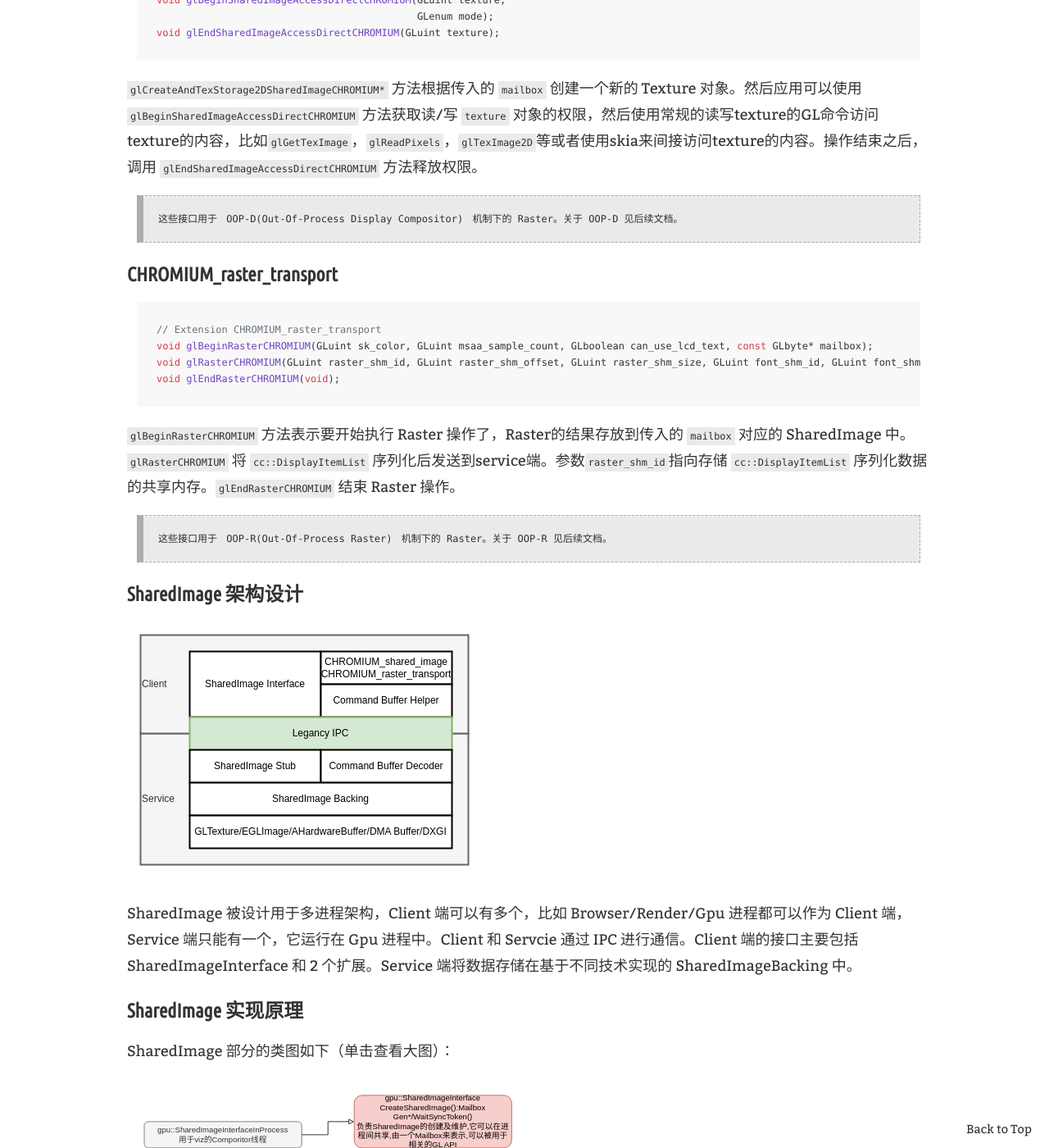
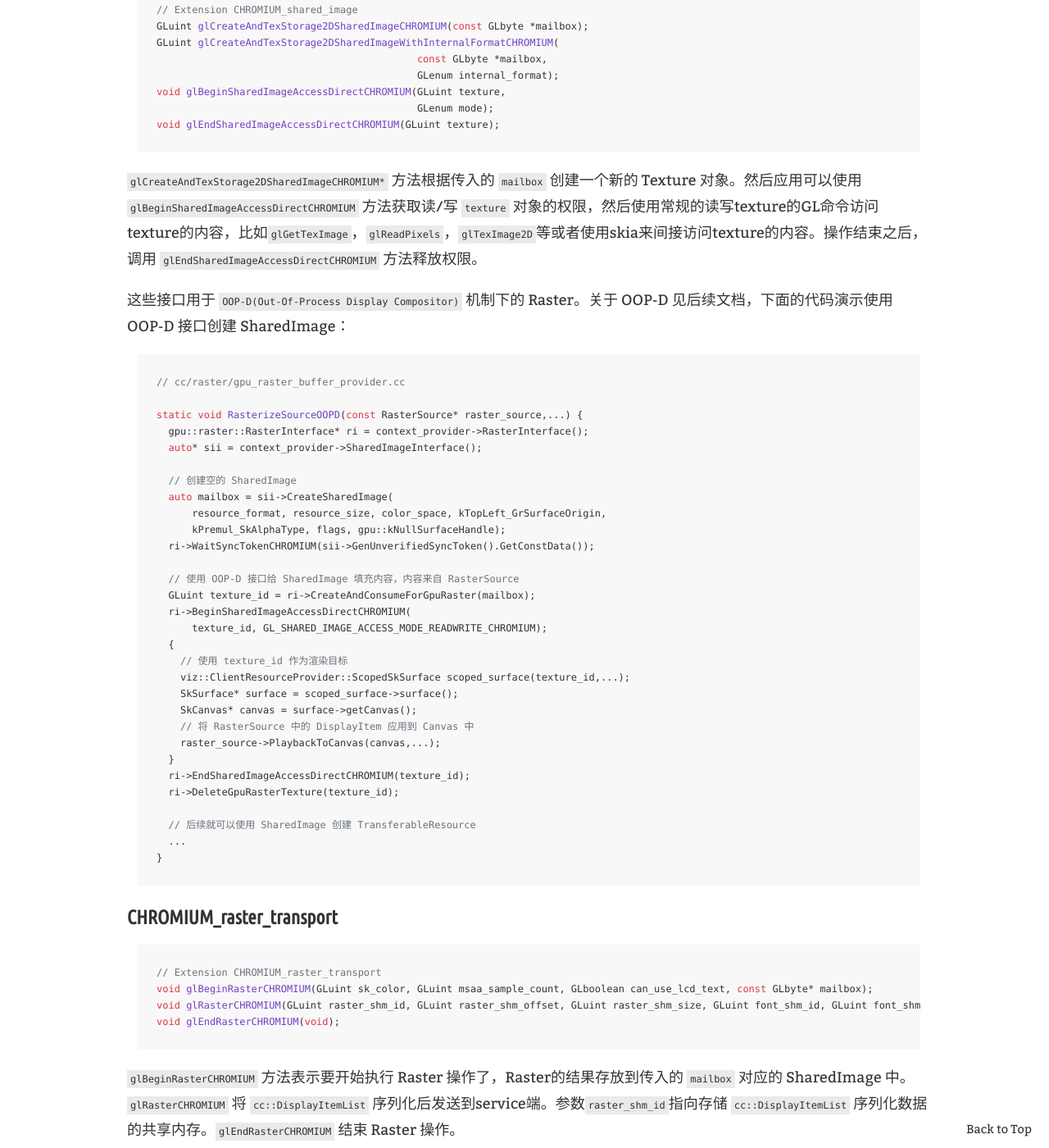
Before and after one commit to keyou/keyou.github.io, a Jekyll site: the page built from _posts/2020-06-22-chromium-gpu-image-share.md, in a window 1280 px wide and 1400 px high, scrolled down 3039 px. Shown: the whole window at 82% size. Built offline with Jekyll 4.4.1, drawn with Linux system fonts in a browser that asks for light colours; our own code applies the rules of GitHub Pages for plain Markdown files; comment, search, counter and statistics services are not loaded; some of the changed text lies outside the part shown.

````diff
--- a/_posts/2020-06-22-chromium-gpu-image-share.md
+++ b/_posts/2020-06-22-chromium-gpu-image-share.md
@@ -6,6 +6,10 @@
   - graphics
   - opengl
 ---
+
+> Update:
+>
+> - 2020.8.5: 添加使用 OOP-D 和 OOP-R 接口的代码示例。
 
 资源共享指的是在一个 Context 中的创建的 Texture 资源可以被其他 Context 所使用。一般来讲只有相同 `share group` Context 创建的 Texture 才可以被共享，而 Chromium 设计了一套允许不同 `share group` 并且跨进程的 Texture 共享机制。
 
@@ -99,7 +103,40 @@
 
 `glCreateAndTexStorage2DSharedImageCHROMIUM*` 方法根据传入的 `mailbox` 创建一个新的 Texture 对象。然后应用可以使用 `glBeginSharedImageAccessDirectCHROMIUM` 方法获取读/写 `texture` 对象的权限，然后使用常规的读写texture的GL命令访问texture的内容，比如`glGetTexImage`，`glReadPixels`，`glTexImage2D`等或者使用skia来间接访问texture的内容。操作结束之后，调用 `glEndSharedImageAccessDirectCHROMIUM` 方法释放权限。
 
-> 这些接口用于 `OOP-D(Out-Of-Process Display Compositor)` 机制下的 Raster。关于 OOP-D 见后续文档。
+这些接口用于 `OOP-D(Out-Of-Process Display Compositor)` 机制下的 Raster。关于 OOP-D 见后续文档，下面的代码演示使用 OOP-D 接口创建 SharedImage：
+
+```c++
+// cc/raster/gpu_raster_buffer_provider.cc
+
+static void RasterizeSourceOOPD(const RasterSource* raster_source,...) {
+  gpu::raster::RasterInterface* ri = context_provider->RasterInterface();
+  auto* sii = context_provider->SharedImageInterface();
+
+  // 创建空的 SharedImage
+  auto mailbox = sii->CreateSharedImage(
+      resource_format, resource_size, color_space, kTopLeft_GrSurfaceOrigin,
+      kPremul_SkAlphaType, flags, gpu::kNullSurfaceHandle);
+  ri->WaitSyncTokenCHROMIUM(sii->GenUnverifiedSyncToken().GetConstData());
+
+  // 使用 OOP-D 接口给 SharedImage 填充内容，内容来自 RasterSource
+  GLuint texture_id = ri->CreateAndConsumeForGpuRaster(mailbox);
+  ri->BeginSharedImageAccessDirectCHROMIUM(
+      texture_id, GL_SHARED_IMAGE_ACCESS_MODE_READWRITE_CHROMIUM);
+  {
+    // 使用 texture_id 作为渲染目标
+    viz::ClientResourceProvider::ScopedSkSurface scoped_surface(texture_id,...);
+    SkSurface* surface = scoped_surface->surface();
+    SkCanvas* canvas = surface->getCanvas();
+    // 将 RasterSource 中的 DisplayItem 应用到 Canvas 中
+    raster_source->PlaybackToCanvas(canvas,...);
+  }
+  ri->EndSharedImageAccessDirectCHROMIUM(texture_id);
+  ri->DeleteGpuRasterTexture(texture_id);
+
+  // 后续就可以使用 SharedImage 创建 TransferableResource
+  ...
+}
+```
 
 ### CHROMIUM_raster_transport
 
@@ -112,7 +149,35 @@
 
 `glBeginRasterCHROMIUM` 方法表示要开始执行 Raster 操作了，Raster的结果存放到传入的 `mailbox` 对应的 SharedImage 中。`glRasterCHROMIUM` 将 `cc::DisplayItemList` 序列化后发送到service端。参数`raster_shm_id`指向存储 `cc::DisplayItemList` 序列化数据的共享内存。`glEndRasterCHROMIUM` 结束 Raster 操作。
 
-> 这些接口用于 `OOP-R(Out-Of-Process Raster)` 机制下的 Raster。关于 OOP-R 见后续文档。
+这些接口用于 `OOP-R(Out-Of-Process Raster)` 机制下的 Raster。关于 OOP-R 见后续文档，
+下面的代码演示使用 OOP-R 接口创建 SharedImage：
+
+```c++
+// cc/raster/gpu_raster_buffer_provider.cc
+
+static void RasterizeSourceOOPR(const cc::RasterSource* raster_source,...) {
+  gpu::raster::RasterInterface* ri = context_provider_->RasterInterface();
+  auto* sii = context_provider->SharedImageInterface();
+
+  // 创建空的 SharedImage
+  auto mailbox = sii->CreateSharedImage(
+        resource_format, resource_size, color_space, kTopLeft_GrSurfaceOrigin,
+        kPremul_SkAlphaType, flags, gpu::kNullSurfaceHandle);
+  ri->WaitSyncTokenCHROMIUM(sii->GenUnverifiedSyncToken().GetConstData());
+
+  // 使用 OOP-R 接口给 SharedImage 填充内容，内容来自 RasterSource
+  ri->BeginRasterCHROMIUM(
+      raster_source->background_color(), playback_settings.msaa_sample_count,
+      playback_settings.use_lcd_text, color_space, mailbox.name);
+  // 注意这里直接将 DisplayItemList 传到 Service 端进行 Raster，
+  // 这是 OOP-R 和 OOP-D 的本质区别。
+  ri->RasterCHROMIUM(raster_source->GetDisplayItemList().get(),...);
+  ri->EndRasterCHROMIUM();
+
+  // 后续就可以使用 SharedImage 创建 TransferableResource
+  ...
+}
+```
 
 ### SharedImage 架构设计
 
````
Also changed, not shown: _posts/2020-07-29-how-viz-works.md (added, +230 -0 lines), _posts/2020-07-29-viz-internal.md (deleted, +0 -31 lines), data/viz-archtecture.svg (added), data/viz-classes.svg (added), data/viz-client-host-service.svg (added), data/viz-compositor-frame.svg (added).
